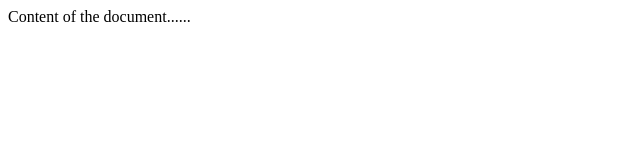
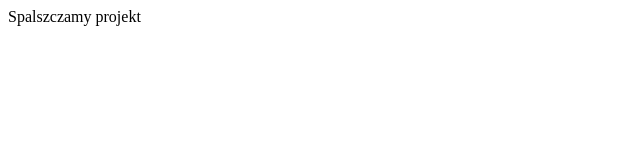
Before and after one commit to enef/git_test, a plain HTML site: page index.html in a window 1280 px wide. Shown: the full height of the page, 0-640 px from the left. Drawn offline with Linux system fonts and the light colour scheme.

Commit message:
zmieniono linijki

```diff
--- a/index.html
+++ b/index.html
@@ -1,12 +1,10 @@
 <!DOCTYPE html>
 <html>
-<head>
-<meta charset="UTF-8">
-<title>Title of the document</title>
-</head>
-
-<body>
-Content of the document......
-</body>
-
+	<head>
+		<meta charset="UTF-8">
+		<title>HTML5</title>
+	</head>
+	<body>
+		Spalszczamy projekt
+	</body>
 </html>
```
Also changed, not shown: 1 other file.
